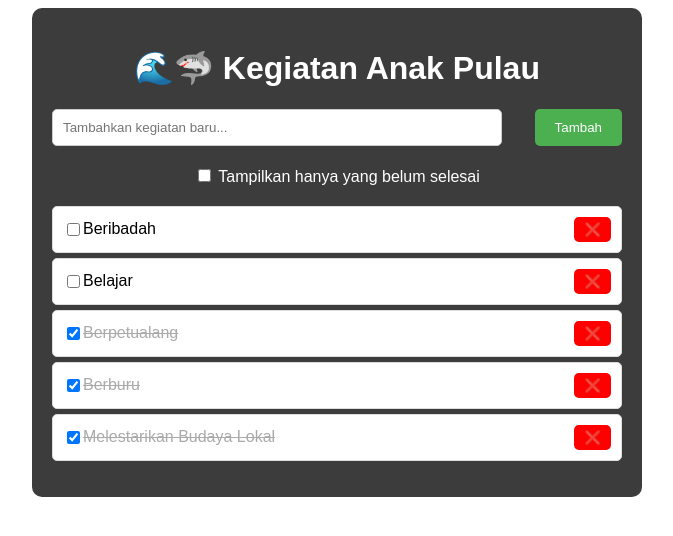
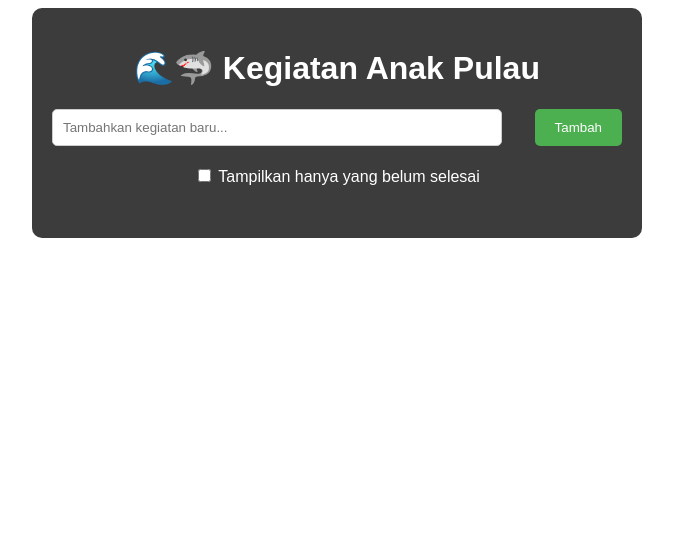
Before and after one commit to HabibHibatullmiqaid/32-pbk-uts-233510725, a Vue app: page / in a window 1280 px wide. Shown: the top 536 px of the page, without its empty margins (303-976 px from the left). Built offline with nearby package versions, Linux system fonts and the light colour scheme.

Commit message:
menambahkan kegiatan,menandai kegiatan sebagai selesai,menghapus kegiatan

```diff
--- a/src/App.vue
+++ b/src/App.vue
@@ -18,7 +18,6 @@
         <input type="checkbox" v-model="showOnlyIncomplete" />
         Tampilkan hanya yang belum selesai
       </label>
-    </div>
 
     <ul class="task-list">
       <li
@@ -29,36 +28,10 @@
         <span class="task-text">{{ task.text }}</span>
         <button class="btn-delete" @click="removeTask(index)">❌</button>
       </li>
-    </ul>
+    </ul>  </div>
+
   </div>
 </template>
 
 <script setup>
-import { ref, computed } from 'vue';
-
-const newTask = ref('');
-const showOnlyIncomplete = ref(false);
-const tasks = ref([
-  { text: 'Beribadah', done: false },
-  { text: 'Belajar', done: false },
-  { text: 'Berpetualang', done: true },
-  { text: 'Berburu', done: true },
-  { text: 'Melestarikan Budaya Lokal', done: true }
-]);
-
-const filteredTasks = computed(() => {
-  return showOnlyIncomplete.value
-    ? tasks.value.filter((task) => !task.done)
-    : tasks.value;
-});
-
-function addTask() {
-  if (newTask.value.trim() === '') return;
-  tasks.value.push({ text: newTask.value, done: false });
-  newTask.value = '';
-}
-
-function removeTask(index) {
-  tasks.value.splice(index, 1);
-}
 </script>
```
